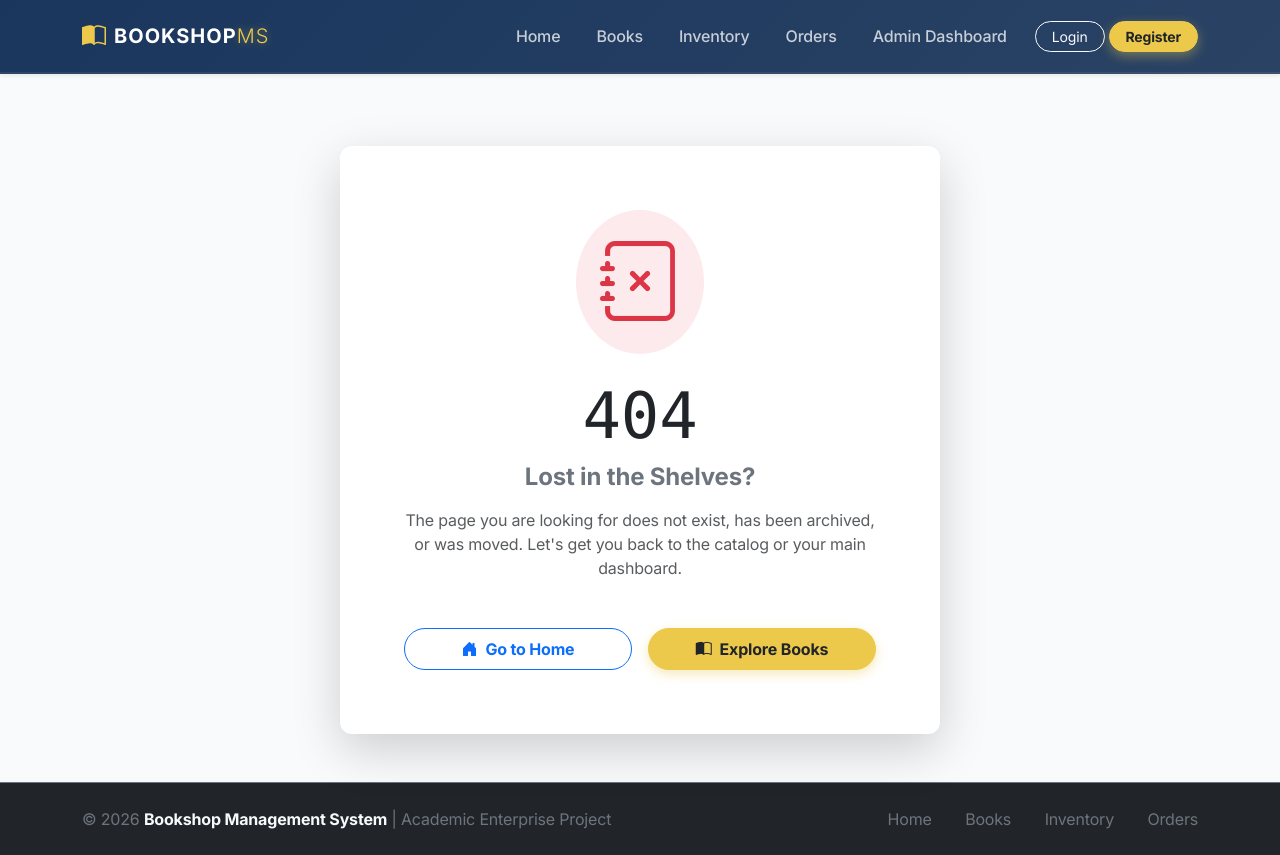
After one commit to Yoosuf2002Nazli/Enterprise_Bookshop_Management_System, a PHP site: page /bookshop-management-system/frontend/404.php in a window 1280 px wide. The commit adds this page. Run offline with PHP 8.4, Linux system fonts and the light colour scheme.

Commit message:
phae 1 completion

```diff
--- /dev/null
+++ b/frontend/404.php
@@ -0,0 +1,61 @@
+<?php
+// /frontend/404.php
+$page_title = "404 - Page Not Found - Bookshop Management System";
+include_once __DIR__ . '/components/config.php';
+?>
+<!DOCTYPE html>
+<html lang="en">
+<head>
+  <meta charset="UTF-8">
+  <meta name="viewport" content="width=device-width, initial-scale=1.0">
+  <title><?php echo escape($page_title); ?></title>
+  <!-- Bootstrap 5 CDN -->
+  <link href="https://cdn.jsdelivr.net/npm/bootstrap@5.3.2/dist/css/bootstrap.min.css" rel="stylesheet">
+  <!-- Bootstrap Icons CDN -->
+  <link rel="stylesheet" href="https://cdn.jsdelivr.net/npm/bootstrap-icons@1.11.3/font/bootstrap-icons.min.css">
+  <!-- Shared Stylesheet -->
+  <link rel="stylesheet" href="<?php echo $base_url; ?>assets/css/shared.css">
+</head>
+<body class="d-flex flex-column min-vh-100">
+  <?php include __DIR__ . '/components/navbar.php'; ?>
+
+  <main class="container flex-grow-1 d-flex align-items-center justify-content-center py-5">
+    <div class="card premium-card border-0 shadow-lg text-center p-5 w-100" style="max-width: 600px; background: #ffffff;">
+      <div class="card-body">
+        <!-- Error Code & Icon -->
+        <div class="mb-4 d-inline-flex p-4 bg-danger bg-opacity-10 text-danger rounded-circle animate-bounce">
+          <i class="bi bi-journal-x display-1"></i>
+        </div>
+        <h1 class="display-3 fw-extrabold text-dark tracking-tight mb-2 font-monospace">404</h1>
+        <h2 class="h4 fw-bold text-secondary mb-3">Lost in the Shelves?</h2>
+
+        <!-- Helpful text -->
+        <p class="text-muted mb-5">
+          The page you are looking for does not exist, has been archived, or was moved. Let's get you back to the catalog or your main dashboard.
+        </p>
+
+        <!-- Navigation Portals -->
+        <div class="row g-3">
+          <div class="col-sm-6">
+            <a href="<?php echo $base_url; ?>index.php" class="btn btn-outline-primary rounded-pill w-100 fw-bold py-2">
+              <i class="bi bi-house-door-fill me-2"></i>Go to Home
+            </a>
+          </div>
+          <div class="col-sm-6">
+            <a href="<?php echo $base_url; ?>books.php" class="btn btn-primary btn-warning-glow rounded-pill w-100 fw-bold py-2 text-dark">
+              <i class="bi bi-book-half me-2"></i>Explore Books
+            </a>
+          </div>
+        </div>
+      </div>
+    </div>
+  </main>
+
+  <?php include __DIR__ . '/components/footer.php'; ?>
+
+  <!-- Bootstrap Bundle with Popper CDN -->
+  <script src="https://cdn.jsdelivr.net/npm/bootstrap@5.3.2/dist/js/bootstrap.bundle.min.js"></script>
+  <!-- Shared JS logic -->
+  <script src="<?php echo $base_url; ?>assets/js/shared.js"></script>
+</body>
+</html>
--- a/frontend/admin.php
+++ b/frontend/admin.php
@@ -2,6 +2,12 @@
 // /frontend/admin.php
 $page_title = "Admin Dashboard - Bookshop Management System";
 include_once __DIR__ . '/components/config.php';
+
+// Access Guard: Ensure user is logged in as admin
+if (!isset($_SESSION['user_role']) || $_SESSION['user_role'] !== 'admin') {
+    header('Location: login.php');
+    exit;
+}
 
 // Ensure inventory session database is initialized to aggregate metrics
 if (!isset($_SESSION['inventory_db'])) {
--- a/frontend/books.php
+++ b/frontend/books.php
@@ -155,7 +155,6 @@ if (isset($_GET['add_cart_id'])) {
     <div class="card border-0 shadow-sm p-3 mb-4 rounded-3 bg-white">
       <form method="GET" action="books.php" class="row g-3">
         <!-- Category Pill Selectors -->
-        <input type="hidden" name="category" value="<?php echo escape($selected_category); ?>" id="category_hidden">
 
         <div class="col-12 col-lg-8 d-flex flex-wrap gap-2 align-items-center">
           <span class="text-secondary small fw-bold text-uppercase me-2">Categories:</span>
--- a/frontend/components/navbar.php
+++ b/frontend/components/navbar.php
@@ -32,12 +32,26 @@ if (!isset($base_url)) {
         <li class="nav-item">
           <a class="nav-link px-3 py-2 rounded-pill" href="<?php echo $base_url; ?>admin.php">Admin Dashboard</a>
         </li>
-        <li class="nav-item ms-lg-2">
-          <a class="btn btn-outline-light btn-sm px-3 rounded-pill" href="<?php echo $base_url; ?>login.php">Login</a>
-        </li>
-        <li class="nav-item">
-          <a class="btn btn-warning-glow btn-sm px-3 rounded-pill text-dark fw-bold" href="<?php echo $base_url; ?>register.php">Register</a>
-        </li>
+        <?php if (isset($_SESSION['user_email'])): ?>
+          <li class="nav-item ms-lg-2">
+            <span class="nav-link text-warning-glow small">
+              <?php echo escape($_SESSION['user_email']); ?>
+            </span>
+          </li>
+          <li class="nav-item">
+            <a class="btn btn-outline-light btn-sm px-3 rounded-pill"
+               href="<?php echo $base_url; ?>login.php?action=logout">Logout</a>
+          </li>
+        <?php else: ?>
+          <li class="nav-item ms-lg-2">
+            <a class="btn btn-outline-light btn-sm px-3 rounded-pill"
+               href="<?php echo $base_url; ?>login.php">Login</a>
+          </li>
+          <li class="nav-item">
+            <a class="btn btn-warning-glow btn-sm px-3 rounded-pill text-dark fw-bold"
+               href="<?php echo $base_url; ?>register.php">Register</a>
+          </li>
+        <?php endif; ?>
       </ul>
     </div>
   </div>
--- a/frontend/inventory.php
+++ b/frontend/inventory.php
@@ -2,6 +2,12 @@
 // /frontend/inventory.php
 $page_title = "Inventory Levels - Bookshop Management System";
 include_once __DIR__ . '/components/config.php';
+
+// Access Guard: Ensure user is logged in as admin
+if (!isset($_SESSION['user_role']) || $_SESSION['user_role'] !== 'admin') {
+    header('Location: login.php');
+    exit;
+}
 
 // Initialize session inventory if not set (Simulated local DB)
 if (!isset($_SESSION['inventory_db'])) {
```
Also changed, not shown: frontend/admin/index.php (+1 -14 lines), frontend/customer/index.php (+1 -14 lines), frontend/orders.php (+10 -4 lines), frontend/.htaccess (added).
